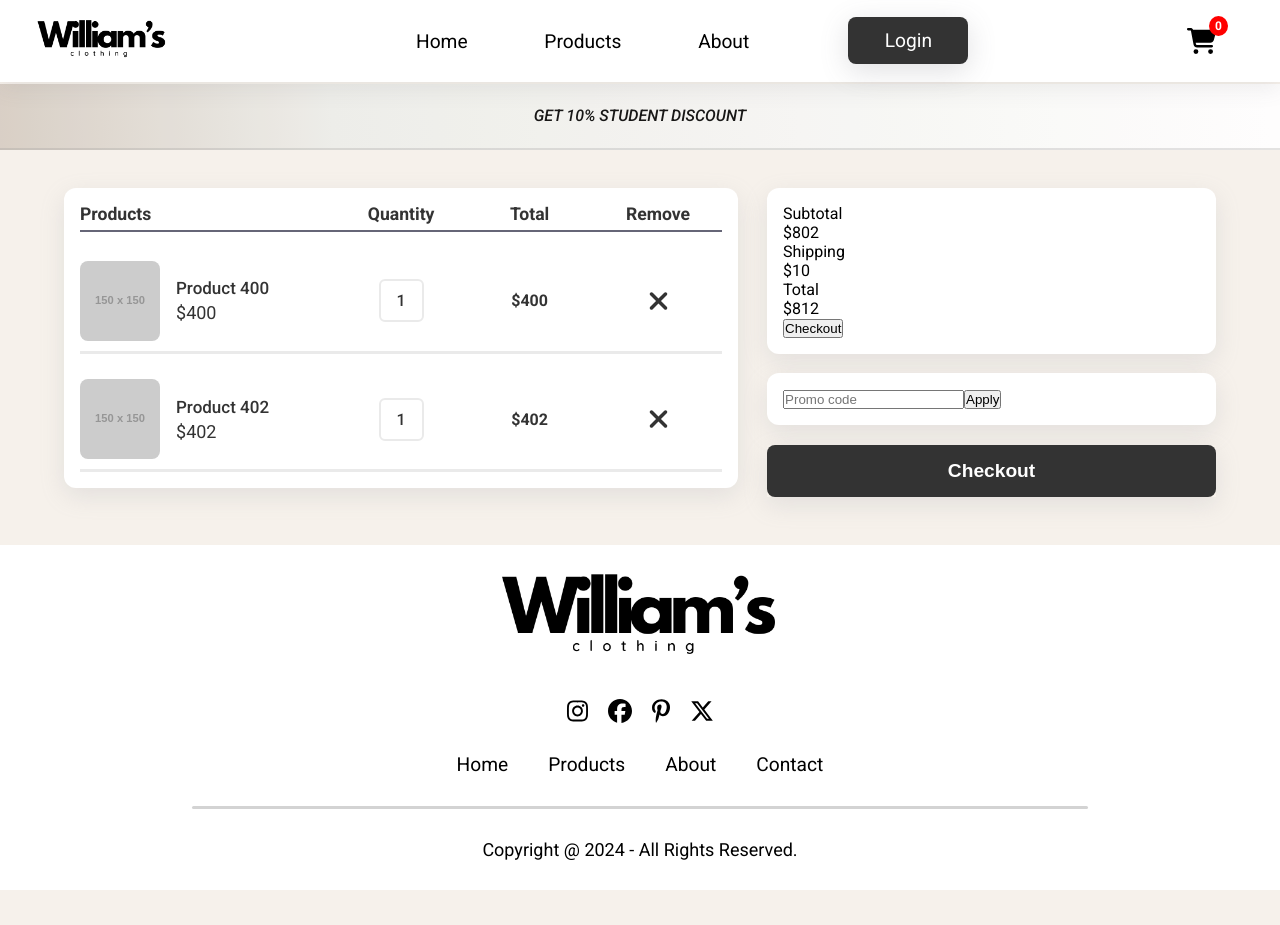
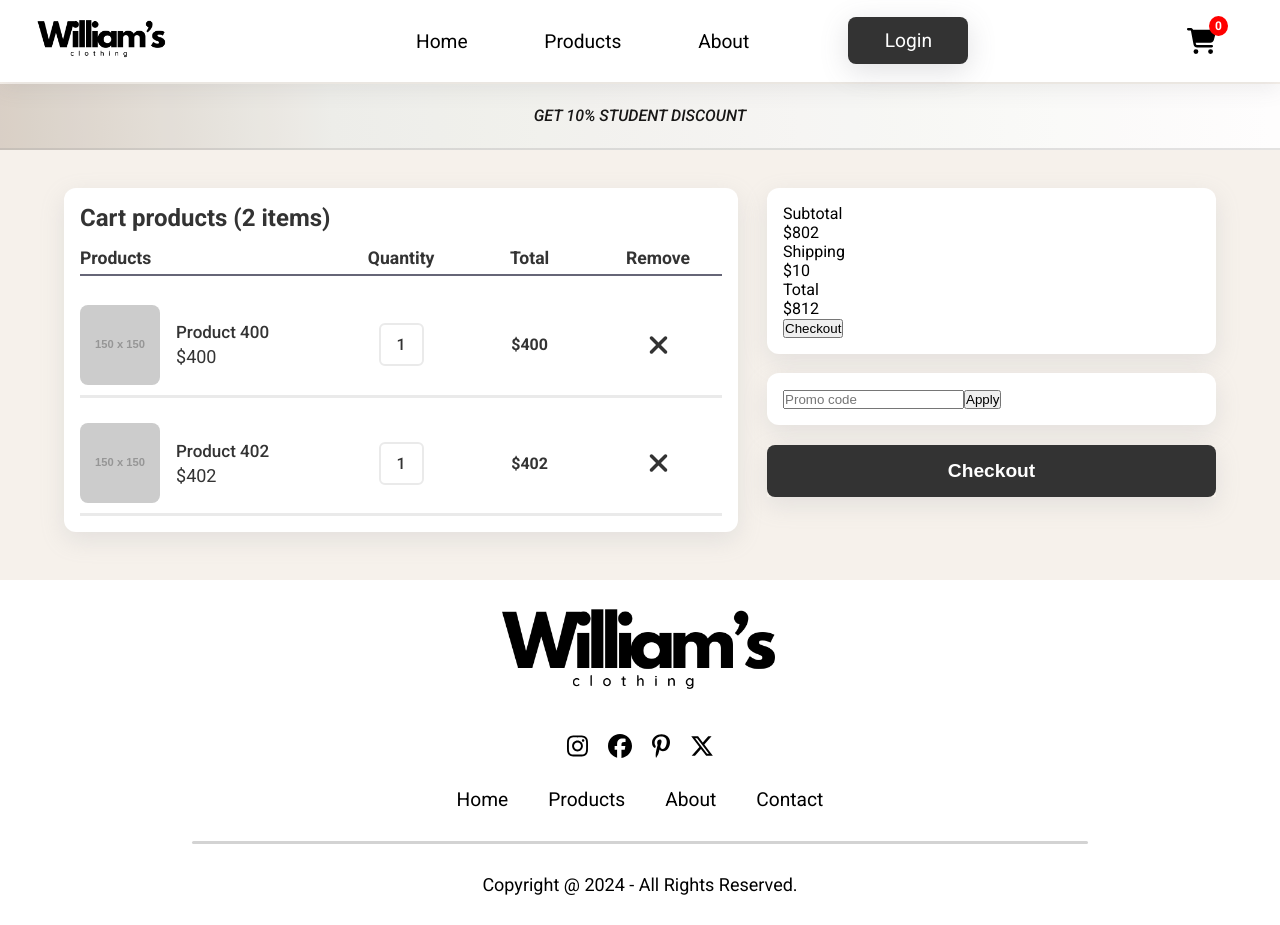
Before and after one commit to WilliamMattsson1/ecom-fullstack, a React (Vite) app in the folder frontend/: page /cart in a window 1280 px wide. Before the commit the page ends 890 px from the top, so only its background shows below. Built offline with nearby package versions, Linux system fonts and the light colour scheme.

Commit message:
Fixed right structure from the Cart page

```diff
--- a/frontend/src/Components/CartItems/CartItems.css
+++ b/frontend/src/Components/CartItems/CartItems.css
@@ -1,11 +1,3 @@
-.cart-items-container {
-    display: flex;
-    margin: auto;
-    margin-top: 2.4rem;
-    gap: 1.8rem;
-    width: 90%;
-}
-
 .cart-items {
     background-color: white;
     width: 60%;
@@ -13,6 +5,12 @@
     border-radius: 12px;
     padding: 1rem;
     box-shadow: rgba(149, 157, 165, 0.2) 0px 8px 24px;
+}
+
+.cart-title {
+    font-weight: 600;
+    color: #333;
+    margin-bottom: 1rem;
 }
 
 .cart-items-titles {
@@ -98,33 +96,3 @@
     cursor: pointer;
     font-size: 28px;
 }
-
-/* Right side content */
-.cart-right-container {
-    width: 40%;
-    height: fit-content;
-}
-
-.cart-checkout-btn-container {
-    display: flex;
-    justify-content: center;
-    margin-top: 1.2rem;
-    box-shadow: rgba(149, 157, 165, 0.2) 0px 8px 24px;
-}
-
-.cart-checkout-btn {
-    padding: 15px 30px;
-    background-color: #333;
-    color: white;
-    width: 100%;
-    font-size: 1.2rem;
-    font-weight: 600;
-    border: none;
-    border-radius: 8px;
-    cursor: pointer;
-    transition: background-color 0.3s;
-}
-
-.cart-checkout-btn:hover {
-    background-color: #555;
-}
--- a/frontend/src/Components/CartItems/CartItems.tsx
+++ b/frontend/src/Components/CartItems/CartItems.tsx
@@ -1,8 +1,6 @@
 import './CartItems.css'
 import { FontAwesomeIcon } from '@fortawesome/react-fontawesome'
 import { faXmark } from '@fortawesome/free-solid-svg-icons'
-import CartPriceDetails from '../CartPriceDetails/CartPriceDetails'
-import CartPromoBox from '../CartPromoBox/CartPromoBox'
 
 const CartItems = () => {
     const products = [
@@ -35,8 +33,10 @@ const CartItems = () => {
     const cartItems = [400, 402]
     return (
         <>
-            <div className="cart-items-container">
             <div className="cart-items">
+                <h2 className="cart-title">
+                    Cart products ({cartItems.length} items)
+                </h2>
                 <div className="cart-items-titles">
                     <p>Products</p>
                     <p>Quantity</p>
@@ -63,9 +63,7 @@ const CartItems = () => {
                                             </p>
                                         </div>
                                     </div>
-                                        <p className="cart-item-info-quantity">
-                                            1
-                                        </p>
+                                    <p className="cart-item-info-quantity">1</p>
                                     <p className="cart-item-info-total">
                                         ${product.price}
                                     </p>
@@ -79,14 +77,6 @@ const CartItems = () => {
                     })}
                 </div>
             </div>
-                <div className="cart-right-container">
-                    <CartPriceDetails />
-                    <CartPromoBox />
-                    <div className="cart-checkout-btn-container">
-                        <button className="cart-checkout-btn">Checkout</button>
-                    </div>
-                </div>
-            </div>
         </>
     )
 }
--- a/frontend/src/Components/CartPromoBox/CartPromoBox.tsx
+++ b/frontend/src/Components/CartPromoBox/CartPromoBox.tsx
@@ -1,5 +1,6 @@
 import './CartPromoBox.css'
 
+/* Att man kan trycka så öppnas den. Tänker liknande styling som checkout btn */
 const CartPromoBox = () => {
     return (
         <>
--- a/frontend/src/Pages/CartPage/CartPage.css
+++ b/frontend/src/Pages/CartPage/CartPage.css
@@ -0,0 +1,36 @@
+.cart-items-container {
+    display: flex;
+    margin: auto;
+    margin-top: 2.4rem;
+    gap: 1.8rem;
+    width: 90%;
+}
+
+.cart-right-container {
+    width: 40%;
+    height: fit-content;
+}
+
+.cart-checkout-btn-container {
+    display: flex;
+    justify-content: center;
+    margin-top: 1.2rem;
+    box-shadow: rgba(149, 157, 165, 0.2) 0px 8px 24px;
+}
+
+.cart-checkout-btn {
+    padding: 15px 30px;
+    background-color: #333;
+    color: white;
+    width: 100%;
+    font-size: 1.2rem;
+    font-weight: 600;
+    border: none;
+    border-radius: 8px;
+    cursor: pointer;
+    transition: background-color 0.3s;
+}
+
+.cart-checkout-btn:hover {
+    background-color: #555;
+}
--- a/frontend/src/Pages/CartPage/CartPage.tsx
+++ b/frontend/src/Pages/CartPage/CartPage.tsx
@@ -2,13 +2,24 @@ import CartItems from '../../Components/CartItems/CartItems'
 import Footer from '../../Components/Footer/Footer'
 import Navbar from '../../Components/Navbar/Navbar'
 import OfferBanner from '../../Components/OfferBanner/OfferBanner'
+import CartPriceDetails from '../../Components/CartPriceDetails/CartPriceDetails'
+import CartPromoBox from '../../Components/CartPromoBox/CartPromoBox'
 import './CartPage.css'
 const CartPage = () => {
     return (
         <>
             <Navbar />
             <OfferBanner />
-            <CartItems />
+            <div className="cart-items-container">
+                <CartItems />
+                <div className="cart-right-container">
+                    <CartPriceDetails />
+                    <CartPromoBox />
+                    <div className="cart-checkout-btn-container">
+                        <button className="cart-checkout-btn">Checkout</button>
+                    </div>
+                </div>
+            </div>
             <Footer />
         </>
     )
```
Lines whose indentation alone changed are shown as unchanged.
